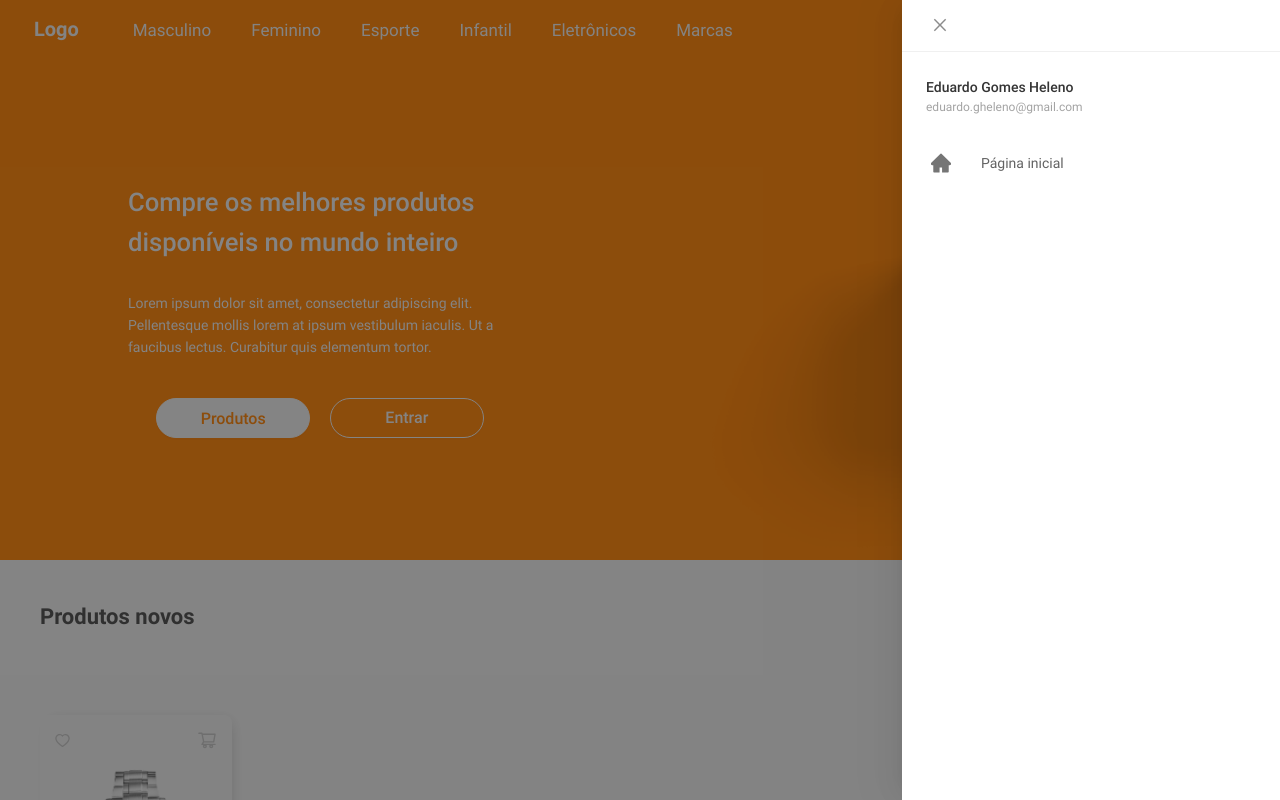
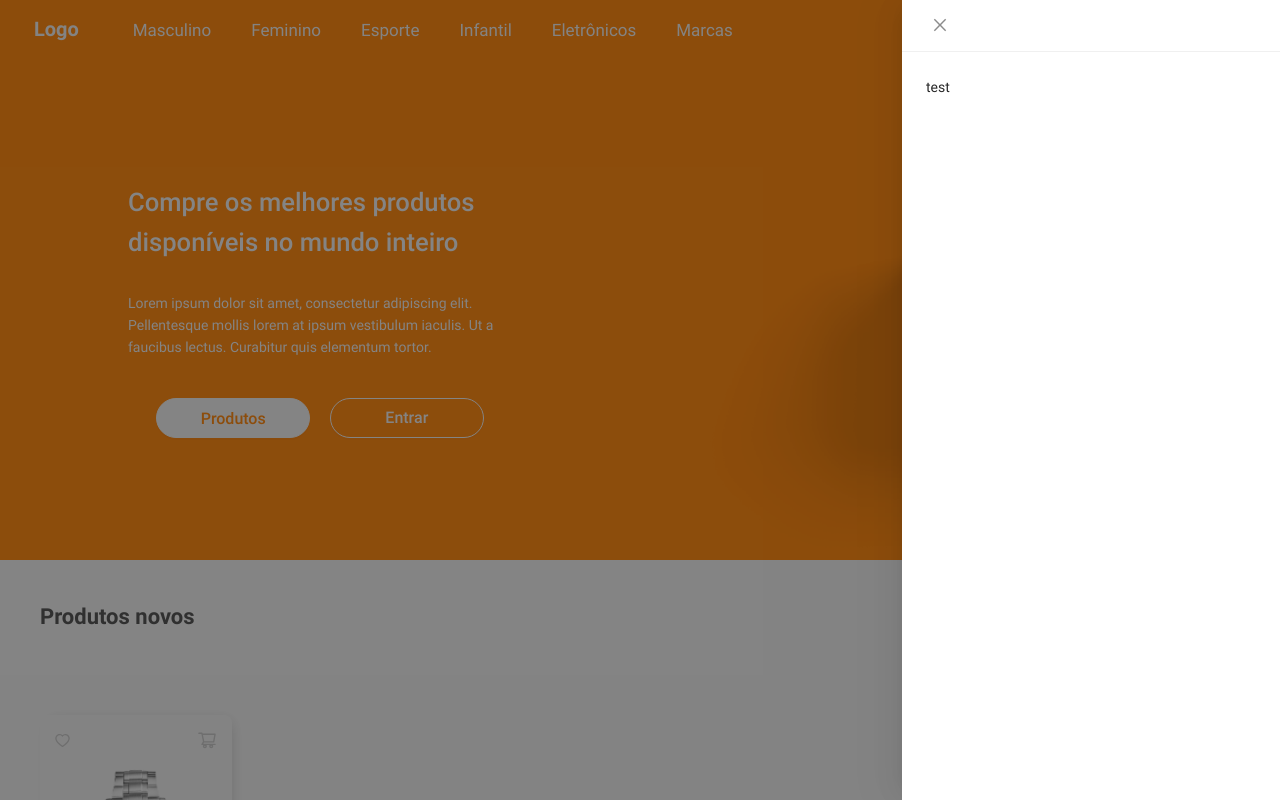
Before and after one commit to EduardoPD1921/e.com-frontend, a React (Create React App) app: page /home in a window 1280 px wide. Both pictures are taken after a click on the element 1250 px from the left and 28 px from the top of the page. Shown: the top 800 px of the page. Built offline with nearby package versions, Linux system fonts and the light colour scheme.

Commit message:
:boom: Cart as drawer again

```diff
--- a/src/Context/AuthContext.js
+++ b/src/Context/AuthContext.js
@@ -22,7 +22,7 @@ function AuthProvider({ children }) {
   };
 
   return (
-    <AuthContext.Provider value={{ handleAuth, authenticated }}>
+    <AuthContext.Provider value={{ authenticated, handleAuth }}>
       {children}
     </AuthContext.Provider>
   );
--- a/src/components/Banner/index.js
+++ b/src/components/Banner/index.js
@@ -17,25 +17,26 @@ import tvImage from '../../static/images/tvImage.png';
 function Banner() {
   const { authenticated } = useContext(AuthContext);
 
-  function renderActionButtons() {
+  function renderAuthButton() {
     if (authenticated) {
       return (
         <ActionButton
           size="large"
-          product={true}
           shape="round"
-          auth={true}
         >
-          Produtos
+          Sair
         </ActionButton>
       );
     };
 
     return (
-      <>
-        <ActionButton size="large" product={true} shape="round">Produtos</ActionButton>
-        <ActionButton href="/signIn" size="large" shape="round">Entrar</ActionButton>
-      </>
+      <ActionButton
+        size="large"
+        href="/signIn"
+        shape="round"
+      >
+        Entrar
+      </ActionButton>
     );
   };
 
@@ -45,9 +46,8 @@ function Banner() {
         <BannerTitle>Compre os melhores produtos disponíveis no mundo inteiro</BannerTitle>
         <BannerSubtitle>Lorem ipsum dolor sit amet, consectetur adipiscing elit. Pellentesque mollis lorem at ipsum vestibulum iaculis. Ut a faucibus lectus. Curabitur quis elementum tortor.</BannerSubtitle>
         <BannerButtons>
-          {/* <ActionButton size="large" product={true} shape="round">Produtos</ActionButton>
-          <ActionButton href="/signIn" size="large" shape="round">Entrar</ActionButton> */}
-          {renderActionButtons()}
+          <ActionButton size="large" product={true} shape="round">Produtos</ActionButton>
+          {renderAuthButton()}
         </BannerButtons>
       </BannerText>
       <BannerArt>
--- /dev/null
+++ b/src/components/Navbar/Cart/index.js
@@ -0,0 +1,34 @@
+import React, { useState } from 'react';
+
+import { Drawer, Badge } from 'antd';
+import { ShoppingCartOutlined } from '@ant-design/icons';
+
+function Cart() {
+  const [isDrawerVisible, setIsDrawerVisible] = useState(false);
+
+  function showDrawer() {
+    setIsDrawerVisible(true);
+  };
+
+  function onClose() {
+    setIsDrawerVisible(false);
+  };
+
+  return (
+    <>
+      <Badge count={2} size="small">
+        <ShoppingCartOutlined onClick={showDrawer} style={{ fontSize: 20, color: '#efefef' }} />
+      </Badge>
+      <Drawer
+        placement="right"
+        closable={true}
+        visible={isDrawerVisible}
+        onClose={onClose}
+      >
+        test
+      </Drawer>
+    </>
+  );
+};
+
+export default Cart;
--- a/src/components/Navbar/MobileMenu/index.js
+++ b/src/components/Navbar/MobileMenu/index.js
@@ -1,7 +1,7 @@
 import React from 'react';
 
 import NavbarItems from '../NavbarItems';
-import UserOptions from '../UserOptions';
+import Cart from '../Cart';
 
 import { Drawer, Divider } from 'antd';
 import { CloseOutlined } from '@ant-design/icons';
@@ -31,7 +31,7 @@ function MobileMenu({ closeMobileMenu, mobileMenuOpen }) {
       <Divider style={{ marginTop: 10, backgroundColor: '#efefef' }} />
       <MobileMenuItems>
         <NavbarItems isMobileMenu={true} />
-        <UserOptions />
+        <Cart />
       </MobileMenuItems>
     </Drawer>
   );
--- a/src/components/Navbar/UserOptions/index.js
+++ /dev/null
@@ -1,54 +0,0 @@
-import React, { useState } from 'react';
-
-import { Drawer } from 'antd';
-import { UserOutlined } from '@ant-design/icons';
-
-import {
-  DrawerContainer,
-  UserName,
-  UserEmail,
-  DrawerOptions,
-  DrawerButton,
-  HomeIcon
-} from './styles';
-
-function UserOptions() {
-  const [isDrawerVisible, setIsDrawerVisible] = useState(false);
-
-  function showDrawer() {
-    setIsDrawerVisible(true);
-  };
-
-  function onClose() {
-    setIsDrawerVisible(false);
-  };
-
-  return (
-    <>
-      <UserOutlined onClick={showDrawer} style={{ fontSize: 20, color: '#efefef' }} />
-      <Drawer
-        placement="right"
-        closable={true}
-        visible={isDrawerVisible}
-        onClose={onClose}
-      >
-        <DrawerContainer>
-          <UserName>
-            Eduardo Gomes Heleno
-          </UserName>
-          <UserEmail>
-            eduardo.gheleno@gmail.com
-          </UserEmail>
-          <DrawerOptions>
-            <DrawerButton>
-              <HomeIcon />
-              Página inicial
-            </DrawerButton>
-          </DrawerOptions>
-        </DrawerContainer>
-      </Drawer>
-    </>
-  );
-};
-
-export default UserOptions;
--- a/src/components/Navbar/UserOptions/styles.js
+++ /dev/null
@@ -1,57 +0,0 @@
-import styled, { css } from 'styled-components';
-import { HomeFilled } from '@ant-design/icons';
-
-export const DrawerContainer = styled.div`
-  display: flex;
-  flex-direction: column;
-`;
-
-export const UserName = styled.h4`
-  margin: 0;
-
-  color: #353535;
-  font-family: robotoMedium;
-`;
-
-export const UserEmail = styled.span`
-  font-size: 12px;
-  color: #a4a4a4;
-`;
-
-export const DrawerOptions = styled.div`
-  margin-top: 30px;
-`;
-
-const baseIconStyle = css`
-  margin-right: 30px;
-
-  font-size: 20px;
-  color: #757575;
-`;
-
-export const DrawerButton = styled.a`
-  padding: 5px;
-
-  display: flex;
-
-  color: #636363;
-
-  border-radius: 8px;
-
-  transition: 0.1s;
-
-  :hover {
-    color: #636363;
-    background-color: #ffddba;
-  }
-`;
-
-export const HomeIcon = styled(HomeFilled)`
-  && {
-    ${baseIconStyle}
-
-    :hover {
-      color: blue;
-    }
-  }
-`;
--- a/src/components/Navbar/index.js
+++ b/src/components/Navbar/index.js
@@ -2,7 +2,7 @@ import React, { useState } from 'react';
 
 import NavbarItems from './NavbarItems';
 import MobileMenu from './MobileMenu';
-import UserOptions from './UserOptions';
+import Cart from './Cart';
 
 import {
   PageHeader,
@@ -38,7 +38,7 @@ function Header() {
           <NavbarItems />
         </Items>
         <ShopCart>
-          <UserOptions />
+          <Cart />
         </ShopCart>
       </PageHeader>
       {/* responsive menu */}
```
Also changed, not shown: src/components/Navbar/Cart/styles.js (added).
